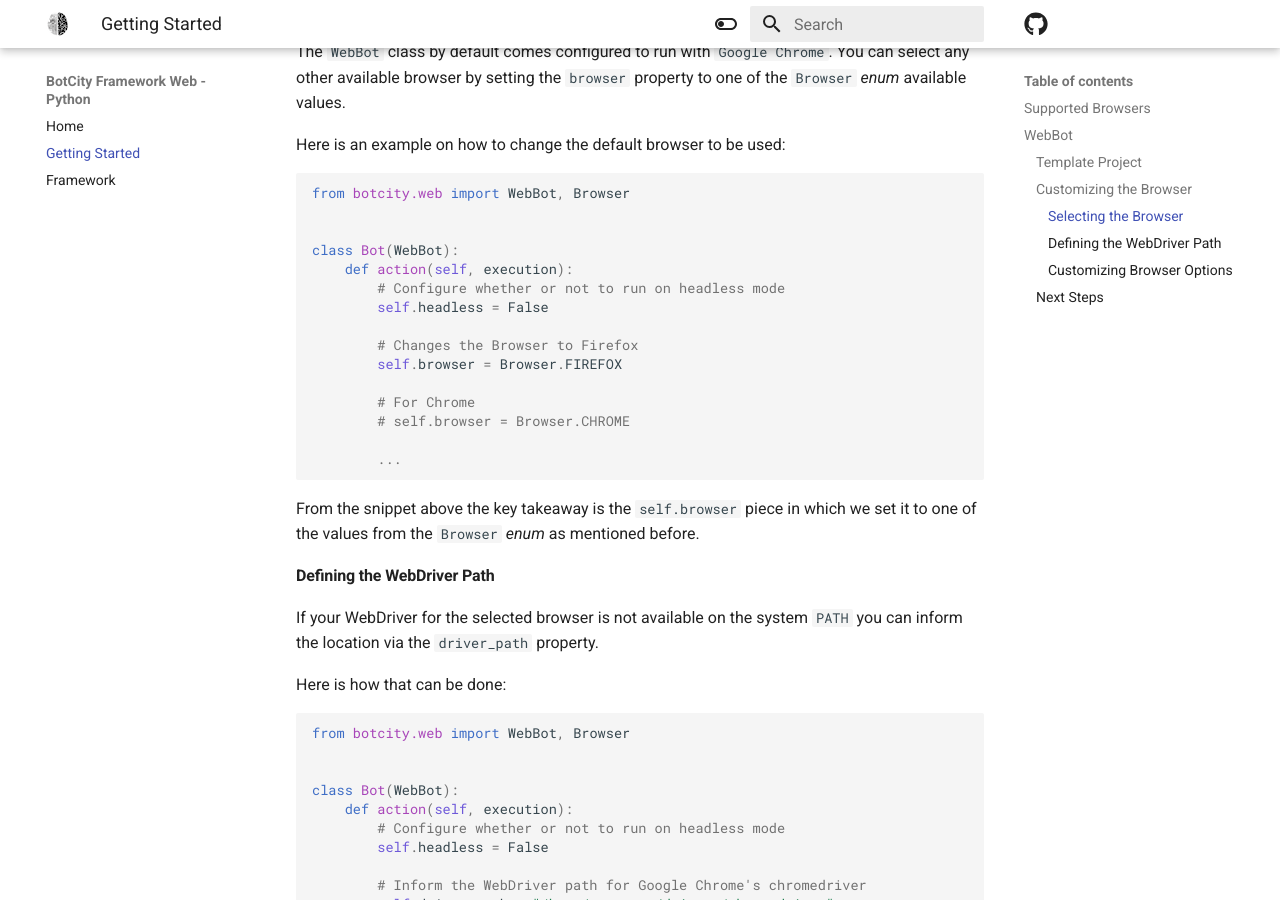
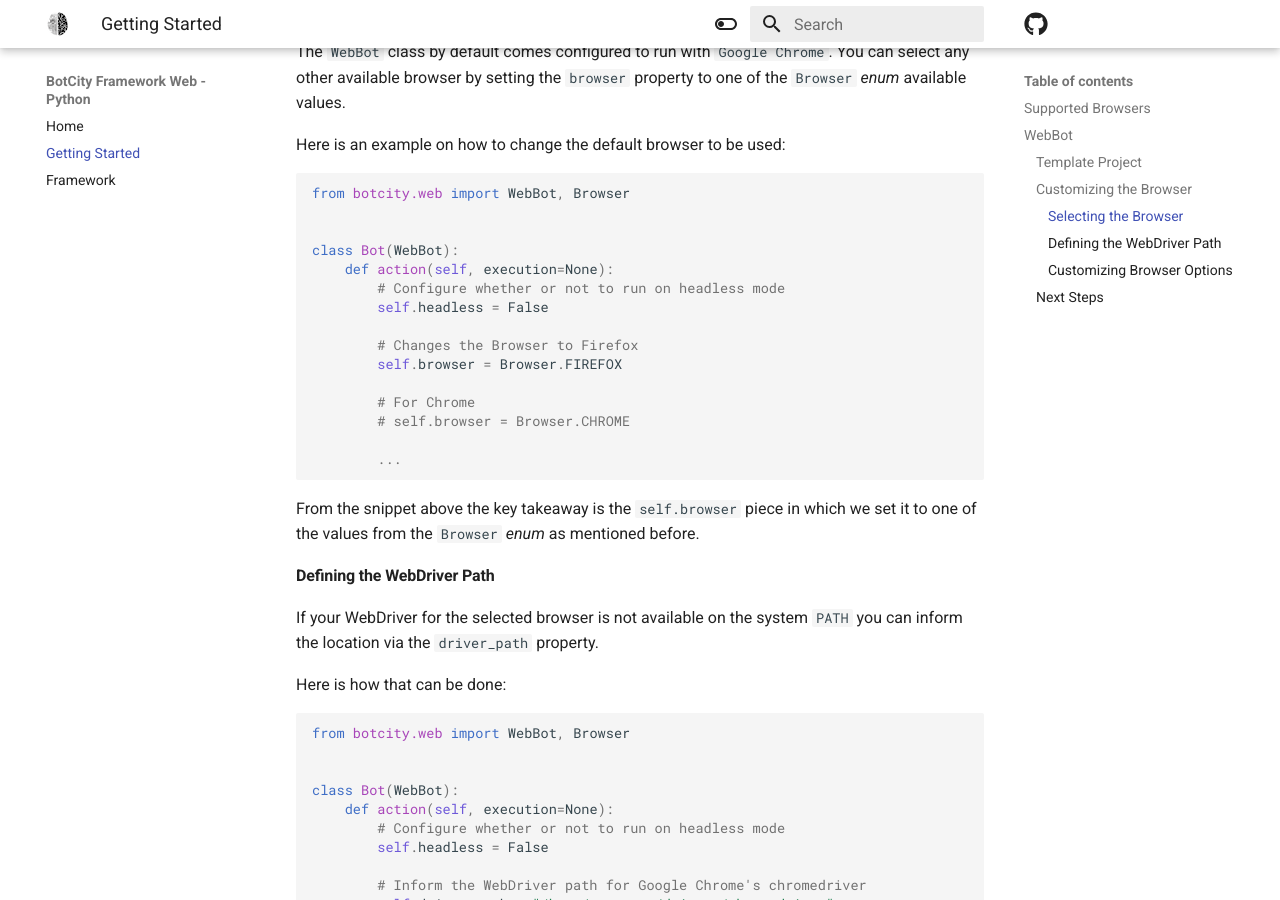
Before and after one commit to botcity-dev/botcity-framework-web-python, an MkDocs documentation site: the page built from docs/intro.md, in a window 1280 px wide and 900 px high, scrolled down 1278 px. Built offline with MkDocs 1.6.1 and Material for MkDocs 9.7.7, drawn with Linux system fonts in a browser that asks for light colours; comment, search, counter and statistics services are not loaded.

Commit message:
DOC: Fix reference to action method to match BaseBot.

```diff
--- a/docs/intro.md
+++ b/docs/intro.md
@@ -55,7 +55,7 @@ from botcity.web import WebBot, Browser
 
 
 class Bot(WebBot):
-    def action(self, execution):
+    def action(self, execution=None):
         # Configure whether or not to run on headless mode
         self.headless = False
 
@@ -82,7 +82,7 @@ from botcity.web import WebBot, Browser
 
 
 class Bot(WebBot):
-    def action(self, execution):
+    def action(self, execution=None):
         # Configure whether or not to run on headless mode
         self.headless = False
 
@@ -126,7 +126,7 @@ from botcity.web.browsers.chrome import default_options
 #from botcity.web.browsers.firefox import default_options
 
 class Bot(WebBot):
-    def action(self, execution):
+    def action(self, execution=None):
         # Configure whether or not to run on headless mode
         self.headless = False
 
```
Also changed, not shown: docs/bot.md (+1 -1 lines).
